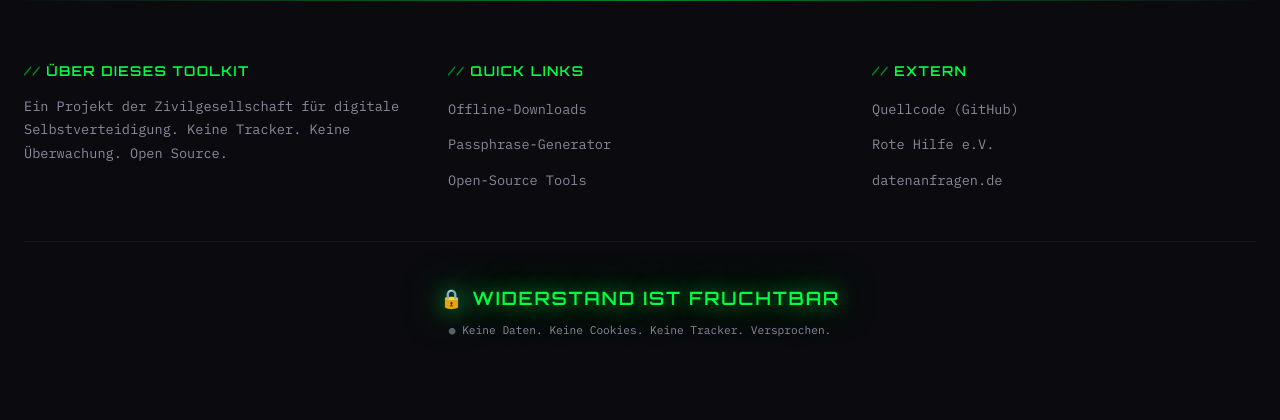
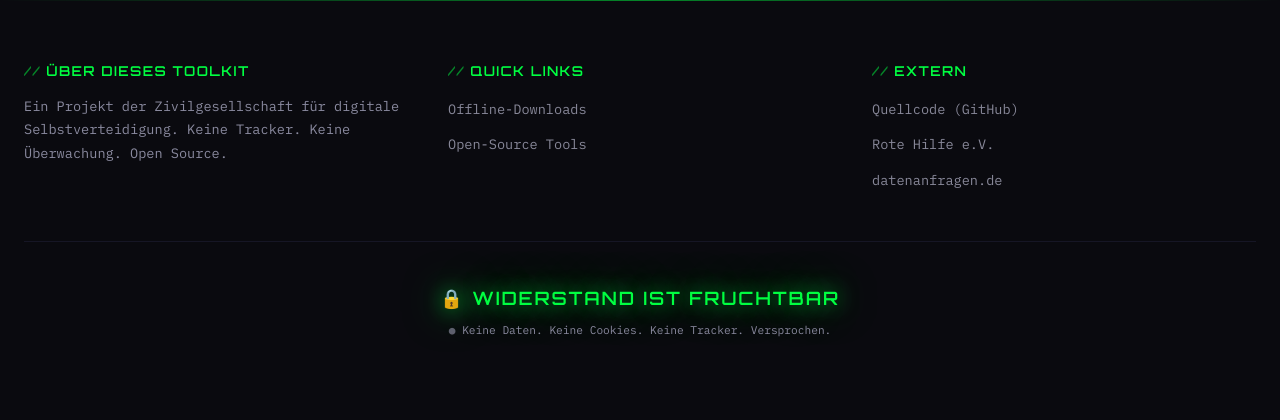
Before and after one commit to Acephali92/Digitale-Resilienz, a Flask app: page /activism/bezugsgruppen in a window 1280 px wide. Shown: the part 5246-5666 px from the top of the page. Run offline with Flask 3, Linux system fonts and the light colour scheme.

Commit message:
refactor(footer): Passphrase-Link durch Tools-Link ersetzen
Co-Authored-By: Claude Opus 4.5 <noreply@anthropic.com>

```diff
--- a/templates/base.html
+++ b/templates/base.html
@@ -124,7 +124,6 @@
                     <h3>Quick Links</h3>
                     <ul class="footer-links">
                         <li><a href="{{ url_for('tools_downloads') }}">Offline-Downloads</a></li>
-                        <li><a href="{{ url_for('tools_passphrase') }}">Passphrase-Generator</a></li>
                         <li><a href="{{ url_for('tools_index') }}">Open-Source Tools</a></li>
                     </ul>
                 </div>
```
